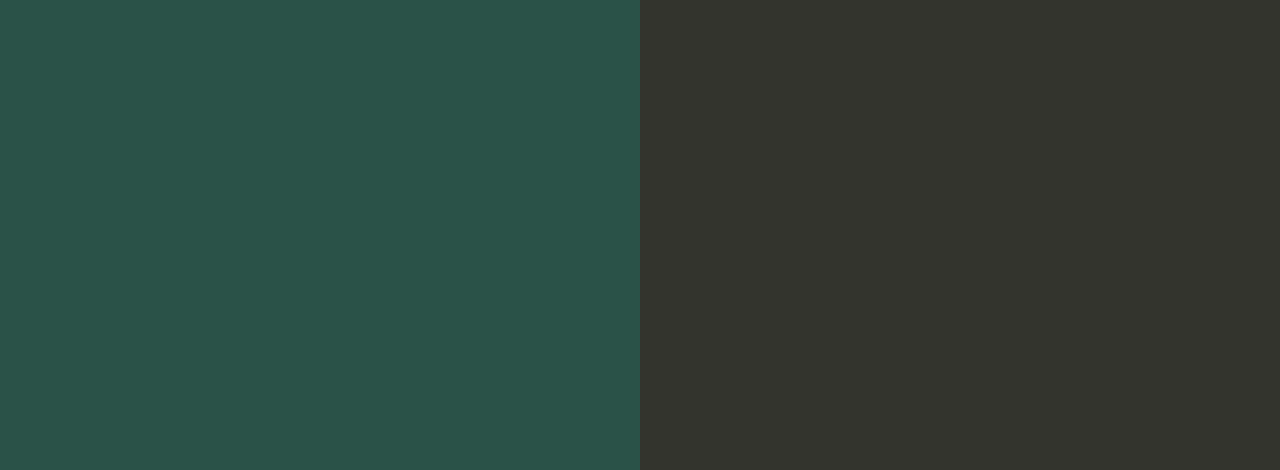
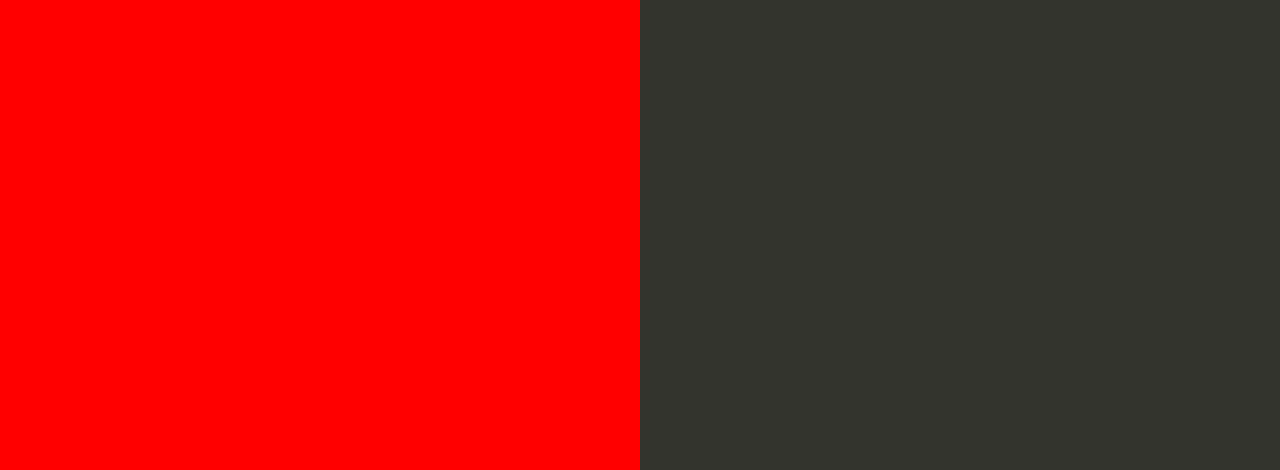
Before and after one commit to ankrish004/codepipe, a website: page index.html in a window 1280 px wide. Shown: the part 330-800 px from the top of the page. Drawn offline with Linux system fonts and the light colour scheme.

Commit message:
Change background color to red

```diff
--- a/index.html
+++ b/index.html
@@ -35,7 +35,7 @@
 
         text-align: right;
         padding-top: 11em;
-        background-color: rgb(42, 82, 72);
+        background-color: red;
 
       }
       .textColumn p {
```
